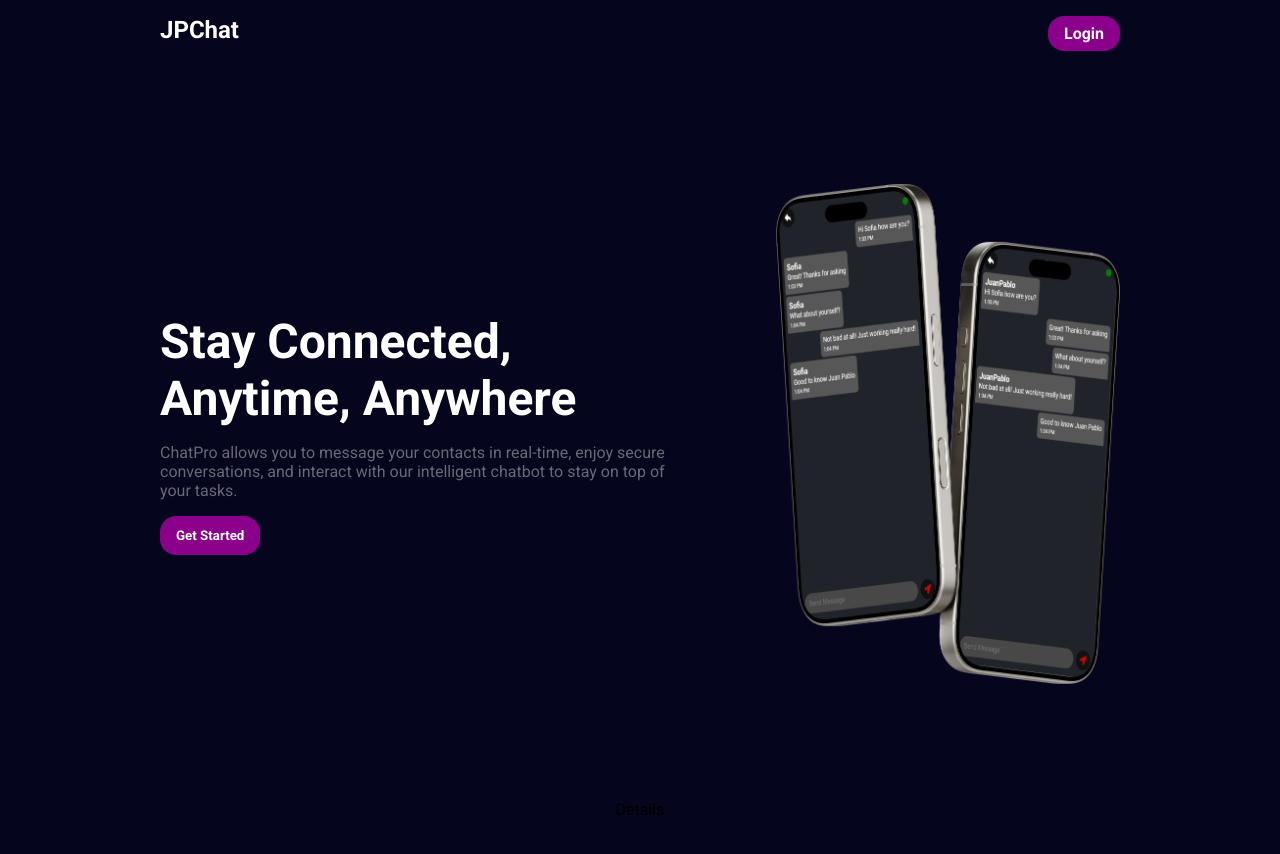
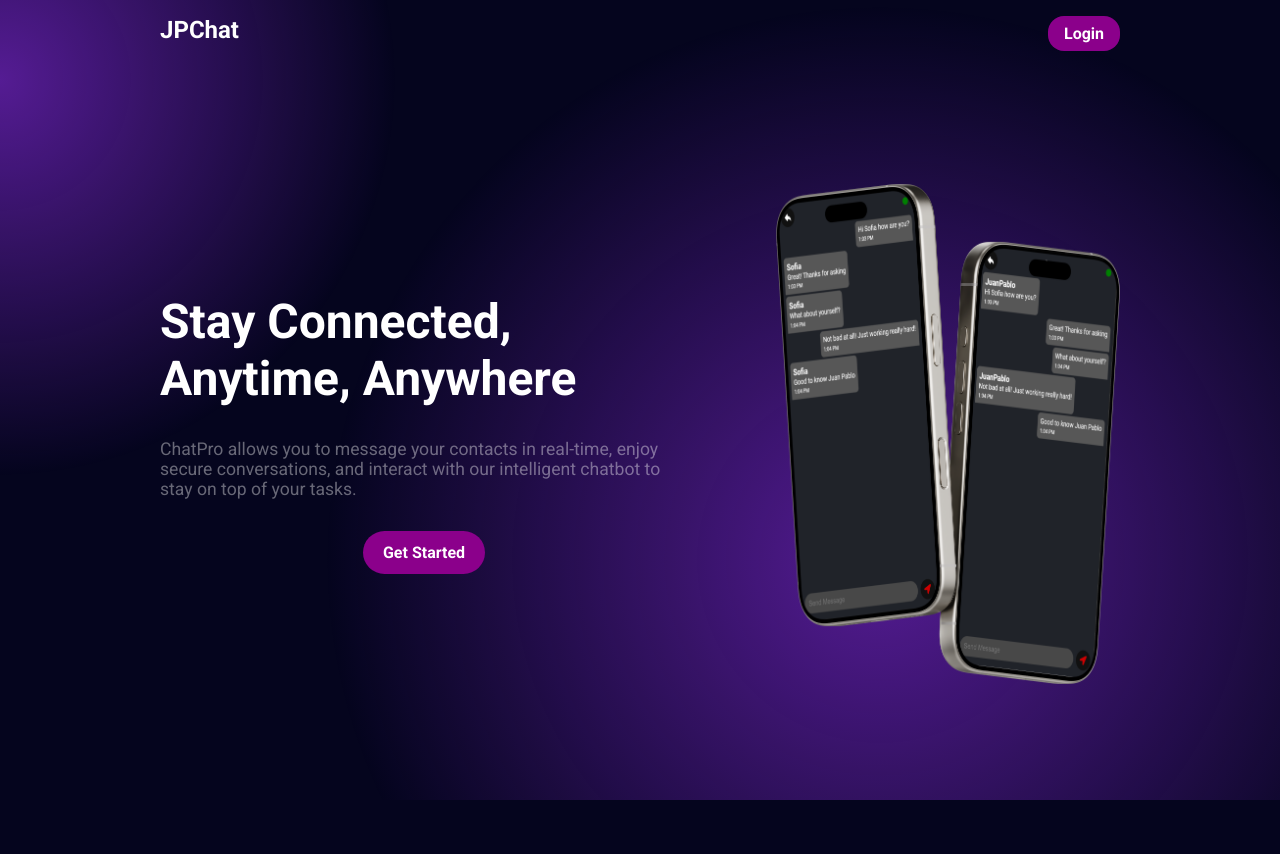
Before and after one commit to MrJuanPabloTheCreator/webSocketChatApp, a React (Vite) app: page / in a window 1280 px wide. Shown: the top 854 px of the page. After the commit the page ends 800 px from the top, so only its background shows below. Built offline with nearby package versions, Linux system fonts and the light colour scheme.

Commit message:
Section 2(Features) addition and gradients addition to Section 1

```diff
--- a/index.html
+++ b/index.html
@@ -3,7 +3,7 @@
 <head>
     <meta charset="UTF-8">
     <meta name="viewport" content="width=device-width, initial-scale=1.0">
-    <title>Web Socket App</title>
+    <title>JPChat</title>
     <link rel="stylesheet" href="style.css">
     <link rel="stylesheet" href="https://fonts.googleapis.com/css2?family=Roboto:wght@400;700&display=swap">
 </head>
--- /dev/null
+++ b/src/pages/landing/components/features/features.jsx
@@ -0,0 +1,42 @@
+import React from 'react'
+
+import styles from './features.module.css'
+import { IoFlash } from 'react-icons/io5';
+import { IoIosContacts } from 'react-icons/io';
+import { RiRobot2Fill } from 'react-icons/ri';
+
+const featuresConstants = [
+  {
+    title: "Instant Messaging",
+    icon: <IoFlash size={68}/>,
+    description: "Experience seamless, real-time messaging with your contacts. Send and receive messages instantly without delays."
+  },
+  {
+    title: "Add and Manage Contacts",
+    icon: <IoIosContacts size={76}/>,
+    description: "Easily build your contact list and keep in touch with friends and colleagues. Organize and prioritize your connections."
+  },
+  {
+    title: "AI-Powered Chatbot",
+    icon: <RiRobot2Fill size={68}/>,
+    description: "Get instant responses, quick information, and task management support with our intelligent chatbot."
+  }
+];
+
+const Features = () => {
+  return (
+    <section style={{ height: '80%', minHeight: '80%', position: 'relative'}}>
+      <div className={styles.featuresContainer}>
+        {featuresConstants.map((feature, index) => (
+          <div key={index} className={styles.featureCard}>
+            <div className={styles.icon}>{feature.icon}</div>
+            <h3>{feature.title}</h3>
+            <p>{feature.description}</p>
+          </div>
+        ))}
+      </div>
+    </section>
+  )
+}
+
+export default Features;
--- /dev/null
+++ b/src/pages/landing/components/features/features.module.css
@@ -0,0 +1,32 @@
+.featuresContainer {
+    color:rgb(120, 120, 120);
+    display: flex;
+    gap: 1rem;
+}
+
+.featureCard {
+    display: flex;
+    flex-direction: column;
+    align-items: start;
+    gap: 0.5rem;
+    border: 2px solid rgba(255, 255, 255, 0.1);
+    padding: 2rem;
+    border-radius: 1rem;
+    background-color: rgba(255, 255, 255, 0.075);
+    transition: transform 0.3s ease;
+}
+.featureCard h3 {
+    color:white;
+}
+
+.featureCard .icon {
+    display: flex;
+    color: rgba(137, 43, 226, 0.75);
+    justify-content: center;
+    width: 100%;
+    padding-bottom: 1.5rem;
+}
+
+.featureCard:hover {
+    transform: scale(1.05);
+}
--- /dev/null
+++ b/src/pages/landing/components/hero/hero.jsx
@@ -0,0 +1,26 @@
+import React from 'react'
+
+import styles from "./hero.module.css"
+
+const Hero = ({ handlePagePush }) => {
+  return (
+    <section>
+        <nav className={styles.navbar}>
+            <span>JPChat</span>
+            <button onClick={() => handlePagePush('/login')}>
+                Login
+            </button>
+        </nav>
+        <div className={styles.landingContent}>
+            <aside>
+                <h1>Stay Connected, Anytime, Anywhere</h1>
+                <p>ChatPro allows you to message your contacts in real-time, enjoy secure conversations, and interact with our intelligent chatbot to stay on top of your tasks.</p>
+                <button onClick={() => handlePagePush('/login')}>Get Started</button>
+            </aside>
+            <img src='../../../assets/webSocketAppIphones.png' alt='Demo Image' height={500}/>
+        </div>
+    </section>
+  )
+}
+
+export default Hero
--- /dev/null
+++ b/src/pages/landing/components/hero/hero.module.css
@@ -0,0 +1,59 @@
+.navbar {
+    padding: 1rem 0rem;
+    width: 100%;
+    display: flex;
+    justify-content: space-between;
+}
+.navbar span {
+    color: white;
+    font-size: 1.5rem;
+    font-weight: 600;
+}
+.navbar button {
+    color: white;
+    background-color:darkmagenta;
+    padding: 0.5rem 1rem;
+    border-radius: 1rem;
+    border: none;
+    font-size: 1rem;
+    font-weight: 600;
+    font-family: 'Roboto', sans-serif;
+    cursor: pointer;
+}
+
+.landingContent {
+    display: flex;
+    flex: 1;
+    align-items: center;
+    justify-content: space-between;
+}
+.landingContent aside {
+    width: 55%;
+    display: flex;
+    flex-direction: column;
+    align-items: center;
+    gap: 2rem;
+}
+.landingContent h1 {
+    color: white;
+    font-size: 3rem;
+}
+.landingContent p {
+    color: rgba(255, 255, 255, 0.395);
+    font-size: 1.1rem;
+}
+.landingContent button {
+    color: white;
+    background-color:darkmagenta;
+    padding: 0.75rem 1.25rem;
+    border-radius: 2rem;
+    border: none;
+    font-size: 1rem;
+    font-weight: 600;
+    font-family: 'Roboto', sans-serif;
+    cursor: pointer;
+    transition: transform 0.3s ease;
+}
+.landingContent button:hover {
+    transform: scale(1.1);
+}
--- a/src/pages/landing/landing.jsx
+++ b/src/pages/landing/landing.jsx
@@ -1,40 +1,54 @@
-import React, { useState } from 'react';
+import React, { useState, useEffect } from 'react';
 
 import SignIn from '../signIn/signIn';
+import Hero from './components/hero/hero.jsx'
+import Features from './components/features/features.jsx'
 import styles from "./landing.module.css"
 
 const Landing = () => {
-  const [showSignIn, setShowSignIn] = useState(false);
+  const handlePagePush = (param) => {
+    history.pushState({}, "", param);
+    setCurrentComponent(determineComponent)
+  }
+
+  const determineComponent = () => {
+    switch (window.location.pathname) {
+      case '/':
+        return <Lpage handlePagePush={handlePagePush}/>;
+
+      case '/login':
+        return <SignIn handlePagePush={handlePagePush}/>;
+
+      default:
+        return <Lpage handlePagePush={handlePagePush} />;
+    }
+  }
+
+  const [currentComponent, setCurrentComponent] = useState(determineComponent);
+
+  window.addEventListener('popstate', () => setCurrentComponent(determineComponent))
+
+  useEffect(() => {
+
+  }, [currentComponent])
+
 
   return (
     <div style={{ flex: 1 }}>
-      {showSignIn ? (
-        <SignIn setShowSignIn={setShowSignIn}/>
-      ) : (
-        <div className={styles.landingContainer}>
-          <section>
-            <nav className={styles.navbar}>
-              <span>JPChat</span>
-              <button>
-                Login
-              </button>
-            </nav>
-            <div className={styles.landingContent}>
-              <div>
-                <h1>Stay Connected, Anytime, Anywhere</h1>
-                <p>ChatPro allows you to message your contacts in real-time, enjoy secure conversations, and interact with our intelligent chatbot to stay on top of your tasks.</p>
-                <button onClick={() => setShowSignIn(true)}>Get Started</button>
-              </div>
-              <img src='../../../assets/webSocketAppIphones.png' alt='Demo Image' height={500}/>
-            </div>
-          </section>
-          <section>
-            Details
-          </section>
-        </div>
-      )}
+      {currentComponent}
     </div>
   );
 };
 
 export default Landing;
+
+const Lpage = ({ handlePagePush }) => {
+  return (
+    <div className={styles.landingContainer}>
+      <div className={styles.gradient1}/>
+      <div className={styles.gradient2}/>
+      <Hero handlePagePush={handlePagePush}/>
+      <Features/>
+    </div>
+  )
+}
--- a/src/pages/landing/landing.module.css
+++ b/src/pages/landing/landing.module.css
@@ -1,5 +1,34 @@
+.gradient1 {
+    position: absolute;
+    top: -20rem;
+    left: -25rem;
+    width: 50rem;
+    height: 50rem;
+    border-radius: 50%;
+    background: radial-gradient(circle, rgba(138, 43, 226, 0.6), transparent 70%);
+    z-index: -1;
+    pointer-events: none;
+    overflow: hidden;
+    /* clip-path: circle(50% at center); */
+}
+
+.gradient2 {
+    position: absolute;
+    bottom: -20rem;
+    right: -10rem;
+    width: 70rem;
+    height: 70rem;
+    border-radius: 50%;
+    background: radial-gradient(circle, rgba(138, 43, 226, 0.6), transparent 70%);
+    z-index: -1;
+    pointer-events: none;
+    overflow: hidden;
+    /* clip-path: circle(50% at center); */
+}
+
 .landingContainer {
     position: relative;
+    overflow-x: hidden;
     height: 100%;
     width: 100%;
     max-width: 1920px;
@@ -12,61 +41,9 @@
 .landingContainer section {
     min-height: 100%;
     height: 100%;
+    width: 100%;
     display: flex;
     flex-direction: column;
     align-items: center;
+    justify-content: center;
 }
-
-.navbar {
-    padding: 1rem 0rem;
-    width: 100%;
-    display: flex;
-    justify-content: space-between;
-}
-.navbar span {
-    color: white;
-    font-size: 1.5rem;
-    font-weight: 600;
-}
-.navbar button {
-    color: white;
-    background-color:darkmagenta;
-    padding: 0.5rem 1rem;
-    border-radius: 1rem;
-    border: none;
-    font-size: 1rem;
-    font-weight: 600;
-    font-family: 'Roboto', sans-serif;
-    cursor: pointer;
-}
-
-.landingContent {
-    display: flex;
-    flex: 1;
-    align-items: center;
-    justify-content: space-between;
-}
-.landingContent div {
-    width: 55%;
-    display: flex;
-    flex-direction: column;
-    align-items: flex-start;
-    gap: 1rem;
-}
-.landingContent h1 {
-    color: white;
-    font-size: 3rem;
-}
-.landingContent p {
-    color: rgba(255, 255, 255, 0.395);
-}
-.landingContent button {
-    color: white;
-    background-color:darkmagenta;
-    padding: 0.75rem 1rem;
-    border-radius: 1rem;
-    border: none;
-    font-weight: 600;
-    font-family: 'Roboto', sans-serif;
-    cursor: pointer;
-}
--- a/src/pages/signIn/signIn.jsx
+++ b/src/pages/signIn/signIn.jsx
@@ -1,7 +1,9 @@
 import React, { useContext, useState } from 'react'
+
 import { UserContext } from '../../context/userContext';
+import styles from './signIn.module.css'
 
-const SignIn = ({setShowSignIn}) => {
+const SignIn = ({ handlePagePush }) => {
     const { connect } = useContext(UserContext);
     const [username, setUsername] = useState('')
 
@@ -13,14 +15,12 @@ const SignIn = ({setShowSignIn}) => {
     }
 
     return (
-        <div>
-            <button onClick={() => setShowSignIn(false)}>Go back</button>
-            <div>
-                <form onSubmit={e => handleConnect(e)}>
-                    <input placeholder='Enter desired username' value={username} onChange={e => setUsername(e.target.value)}/>
-                    <button style={{backgroundColor: 'red'}}>Connect</button>
-                </form>
-            </div>
+        <div className={styles.signInContainer}>
+            {/* <button onClick={() => handlePagePush('/')}>Go back</button> */}
+            <form onSubmit={e => handleConnect(e)}>
+                <input placeholder='Enter desired username' value={username} onChange={e => setUsername(e.target.value)}/>
+                <button>Connect</button>
+            </form>
         </div>
     )
 }
--- /dev/null
+++ b/src/pages/signIn/signIn.module.css
@@ -0,0 +1,32 @@
+.signInContainer {
+    height: 100%;
+    width: 100%;
+    max-width: 1920px;
+    /* padding: 0rem 10rem; */
+    display: flex;
+    align-items: center;
+    justify-content: center;
+    flex-direction: column;
+}
+
+.signInContainer form {
+    width: 15rem;
+    display: flex;
+    flex-direction: column;
+    gap: 0.5rem;
+}
+
+.signInContainer form input {
+    padding: 0.5rem;
+    background-color: transparent;
+    color: white;
+    border: rgb(73, 73, 73) 2px solid;
+    border-radius: 0.5rem;
+}
+
+.signInContainer form button {
+    padding: 0.5rem;
+    border-radius: 0.5rem;
+    color: white;
+    background-color: blueviolet;
+}
```
